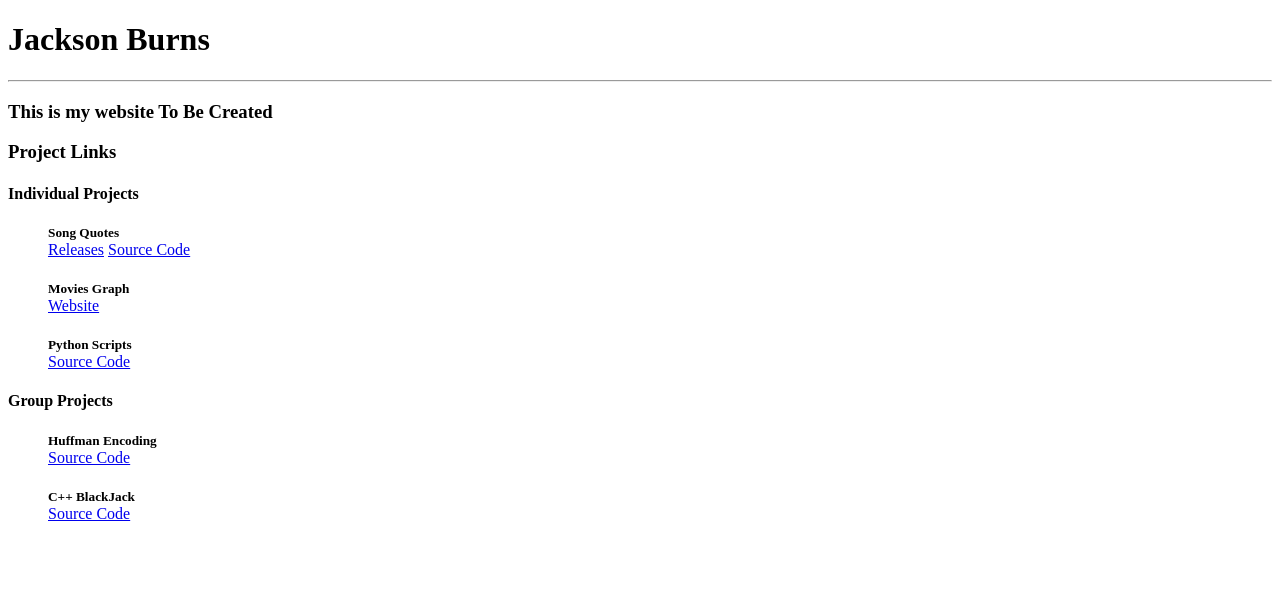
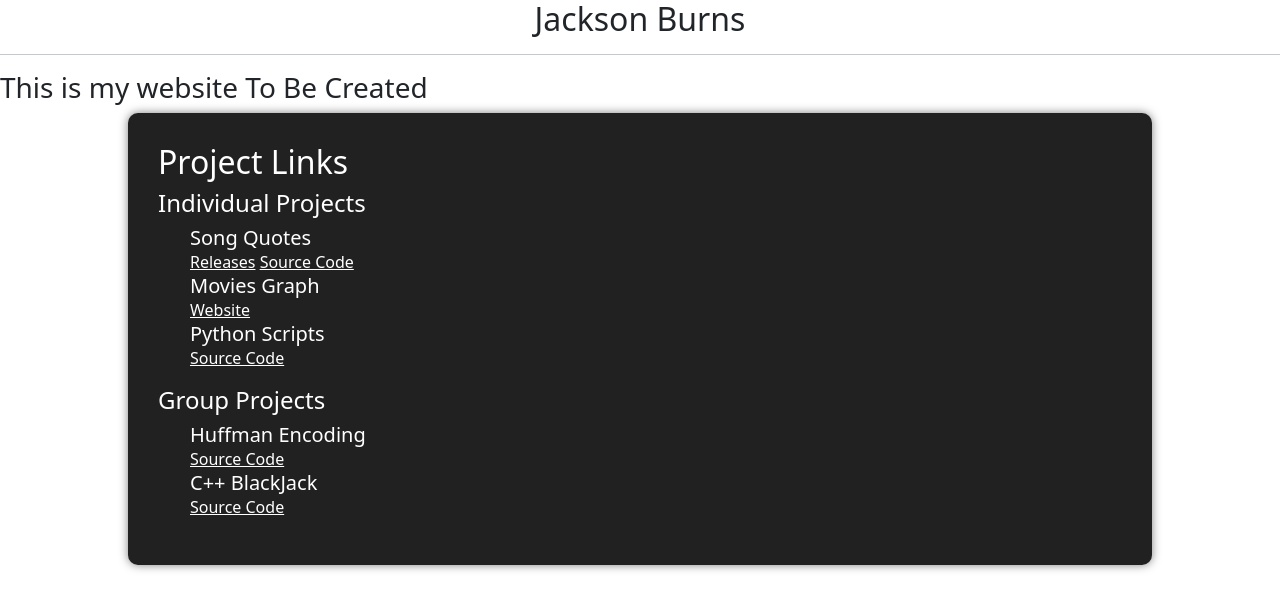
Before and after one commit to jacksonb2021/jacksonb2021.github.io, a plain HTML site: page index.html in a window 1280 px wide. Drawn offline with nearby package versions, Linux system fonts and the light colour scheme.

Commit message:
initial bootstrap

```diff
--- a/css/style.css
+++ b/css/style.css
@@ -1,3 +1,22 @@
 ul{
     list-style-type:none;
 }
+
+
+.section{
+    margin: 0 auto;
+    width: 80%;
+    padding: 30px;
+    background-color: rgb(33, 33, 33);
+    border-radius: 10px;
+    box-shadow: 0 0 10px rgba(0,0,0,0.5);
+}
+.section *{
+    color: #fff;
+}
+
+.title{
+    text-align: center;
+    font-size: 2rem;
+    margin-bottom: 10px;
+}
--- a/index.html
+++ b/index.html
@@ -4,10 +4,11 @@
     <meta charset="UTF-8">
     <title>Jackson Burns</title>
     <link rel="stylesheet" href="css/style.css">
+    <link href="https://cdn.jsdelivr.net/npm/bootstrap@5.2.1/dist/css/bootstrap.min.css" rel="stylesheet">
 </head>
 <body>
 
-<h1>
+<h1 class="title">
     Jackson Burns
 </h1>
 
@@ -20,8 +21,8 @@
 </h3>
 
 
-<div>
-    <h3>Project Links</h3>
+<div class="section">
+    <h2>Project Links</h2>
     <h4>Individual Projects</h4>
     <ul>
         <h5 style="margin-bottom: 0">Song Quotes</h5>
```
